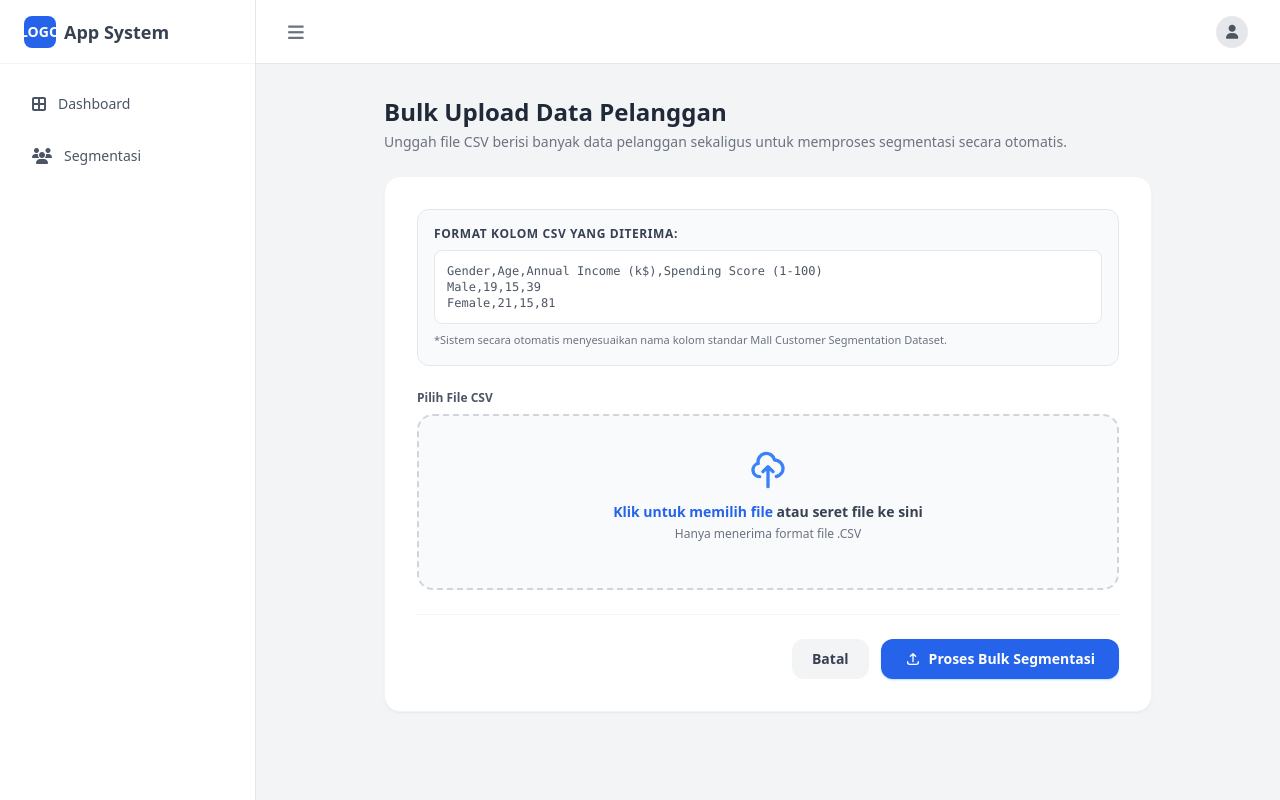
After one commit to ZezeIsSleeping/razzes-customer-clustering-app, a FastAPI app: page /bulk-upload in a window 1280 px wide. The commit adds this page. Run offline with FastAPI, Linux system fonts and the light colour scheme; some libraries are stand-ins or nearby versions.

Commit message:
nambahin fitur bulk upload csv

```diff
--- /dev/null
+++ b/app/templates/bulk_upload.html
@@ -0,0 +1,72 @@
+{% extends "base.html" %}
+
+{% block title %}Bulk Upload Pelanggan{% endblock %}
+
+{% block content %}
+<div class="max-w-3xl mx-auto space-y-6">
+    <!-- Header -->
+    <div>
+        <h1 class="text-2xl font-bold text-gray-800">Bulk Upload Data Pelanggan</h1>
+        <p class="text-gray-500 text-sm mt-1">Unggah file CSV berisi banyak data pelanggan sekaligus untuk memproses segmentasi secara otomatis.</p>
+    </div>
+
+    <!-- Upload Card -->
+    <div class="bg-white p-6 md:p-8 rounded-2xl shadow-sm border border-gray-100 space-y-6">
+
+        <!-- Format CSV Preview Box -->
+        <div class="p-4 bg-gray-50 border border-gray-200 rounded-xl space-y-2">
+            <h4 class="text-xs font-bold text-gray-700 uppercase tracking-wider">Format Kolom CSV yang Diterima:</h4>
+            <div class="bg-white p-3 rounded-lg border border-gray-200 font-mono text-xs text-gray-600 overflow-x-auto">
+                Gender,Age,Annual Income (k$),Spending Score (1-100)<br>
+                Male,19,15,39<br>
+                Female,21,15,81
+            </div>
+            <p class="text-[11px] text-gray-500">*Sistem secara otomatis menyesuaikan nama kolom standar Mall Customer Segmentation Dataset.</p>
+        </div>
+
+        <!-- Upload Form -->
+        <form action="/bulk-upload" method="POST" enctype="multipart/form-data" class="space-y-6">
+            <div class="space-y-2">
+                <label class="block text-xs font-semibold text-gray-600">Pilih File CSV</label>
+                <div class="flex items-center justify-center w-full">
+                    <label for="file" class="flex flex-col items-center justify-center w-full h-44 border-2 border-gray-300 border-dashed rounded-2xl cursor-pointer bg-gray-50 hover:bg-gray-100/80 transition">
+                        <div class="flex flex-col items-center justify-center pt-5 pb-6">
+                            <svg class="w-10 h-10 mb-3 text-blue-500" fill="none" stroke="currentColor" viewBox="0 0 24 24">
+                                <path stroke-linecap="round" stroke-linejoin="round" stroke-width="2" d="M7 16a4 4 0 01-.88-7.903A5 5 0 1115.9 6L16 6a5 5 0 011 9.9M15 13l-3-3m0 0l-3 3m3-3v12"></path>
+                            </svg>
+                            <p class="mb-1 text-sm font-semibold text-gray-700"><span class="text-blue-600">Klik untuk memilih file</span> atau seret file ke sini</p>
+                            <p class="text-xs text-gray-500">Hanya menerima format file .CSV</p>
+                            <span id="fileNameDisplay" class="mt-2 text-xs font-bold text-blue-600"></span>
+                        </div>
+                        <input id="file" name="file" type="file" accept=".csv" required class="hidden" onchange="showFileName(this)" />
+                    </label>
+                </div>
+            </div>
+
+            <!-- Action Buttons -->
+            <div class="flex items-center justify-end space-x-3 border-t border-gray-100 pt-6">
+                <a href="/history" class="px-5 py-2.5 bg-gray-100 hover:bg-gray-200 text-gray-700 text-sm font-semibold rounded-xl transition">
+                    Batal
+                </a>
+                <button type="submit" class="px-6 py-2.5 bg-blue-600 hover:bg-blue-700 text-white text-sm font-semibold rounded-xl transition shadow-sm shadow-blue-200 inline-flex items-center">
+                    <svg class="w-4 h-4 mr-2" fill="none" stroke="currentColor" viewBox="0 0 24 24">
+                        <path stroke-linecap="round" stroke-linejoin="round" stroke-width="2" d="M4 16v1a3 3 0 003 3h10a3 3 0 003-3v-1m-4-8l-4-4m0 0L8 8m4-4v12"></path>
+                    </svg>
+                    Proses Bulk Segmentasi
+                </button>
+            </div>
+        </form>
+    </div>
+</div>
+
+<script>
+function showFileName(input) {
+    const display = document.getElementById('fileNameDisplay');
+    if (input.files && input.files[0]) {
+        display.textContent = "File terpilih: " + input.files[0].name;
+    } else {
+        display.textContent = "";
+    }
+}
+</script>
+{% endblock %}
--- a/main.py
+++ b/main.py
@@ -1,6 +1,9 @@
 import os
 import joblib
 import json
+import io
+import pandas as pd
+from fastapi import File, UploadFile
 import numpy as np
 from fastapi import FastAPI, Request, Depends, Form, HTTPException
 from fastapi.responses import HTMLResponse, RedirectResponse
@@ -187,3 +190,71 @@ def delete_segment(id: int, db: Session = Depends(get_db)):
     db.delete(data)
     db.commit()
     return RedirectResponse(url="/history", status_code=303)
+
+# 7. Halaman Form Bulk Upload CSV
+@app.get("/bulk-upload", response_class=HTMLResponse)
+def get_bulk_upload_page(request: Request):
+    return templates.TemplateResponse(
+        request=request,
+        name="bulk_upload.html"
+    )
+
+# Process Bulk Upload CSV
+@app.post("/bulk-upload")
+async def process_bulk_upload(
+    file: UploadFile = File(...),
+    db: Session = Depends(get_db)
+):
+    if not file.filename.endswith('.csv'):
+        raise HTTPException(status_code=400, detail="File yang diunggah harus berformat .csv")
+
+    contents = await file.read()
+    try:
+        df = pd.read_csv(io.BytesIO(contents))
+    except Exception as e:
+        raise HTTPException(status_code=400, detail=f"Gagal membaca file CSV: {str(e)}")
+
+    # Standarisasi nama kolom agar fleksibel
+    df.columns = df.columns.str.strip()
+
+    col_map = {
+        'Genre': 'gender',
+        'Gender': 'gender',
+        'Age': 'age',
+        'Annual Income (k$)': 'annual_income',
+        'Annual Income': 'annual_income',
+        'Spending Score (1-100)': 'spending_score',
+        'Spending Score': 'spending_score'
+    }
+    df = df.rename(columns=col_map)
+
+    required_cols = ['gender', 'age', 'annual_income', 'spending_score']
+    for col in required_cols:
+        if col not in df.columns:
+            raise HTTPException(
+                status_code=400,
+                detail=f"Kolom '{col}' tidak ditemukan. Format kolom CSV yang valid: Gender, Age, Annual Income (k$), Spending Score (1-100)"
+            )
+
+    new_customers = []
+    for _, row in df.iterrows():
+        age = int(row['age'])
+        annual_income = int(row['annual_income'])
+        spending_score = int(row['spending_score'])
+        gender = str(row['gender']).strip().capitalize()
+
+        cluster_label = predict_cluster(age, annual_income, spending_score) if kmeans_model else 0
+
+        customer = CustomerSegment(
+            gender=gender,
+            age=age,
+            annual_income=annual_income,
+            spending_score=spending_score,
+            cluster_label=cluster_label
+        )
+        new_customers.append(customer)
+
+    db.add_all(new_customers)
+    db.commit()
+
+    return RedirectResponse(url="/history", status_code=303)
```
Also changed, not shown: app/templates/history.html (+14 -14 lines).
